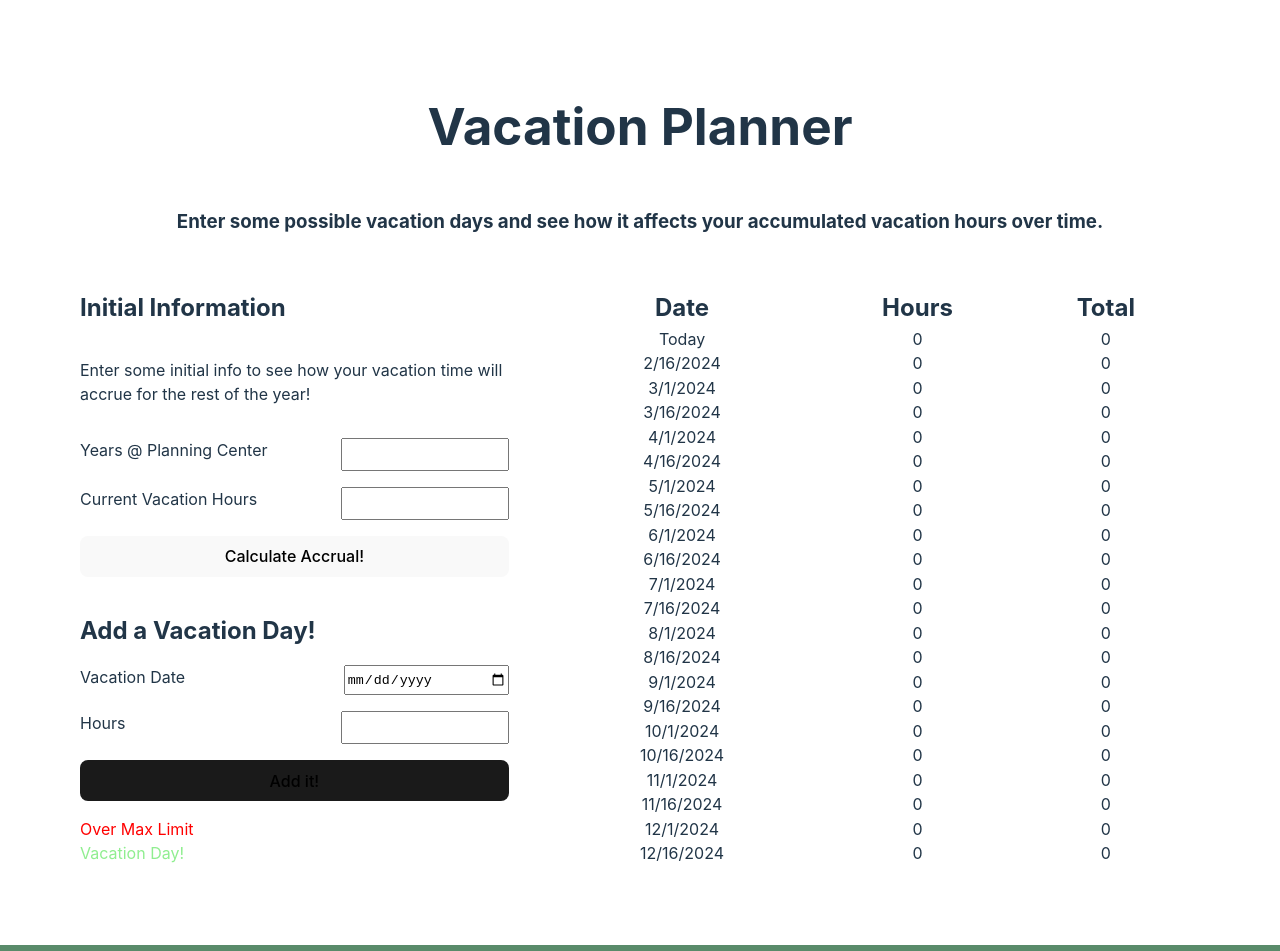
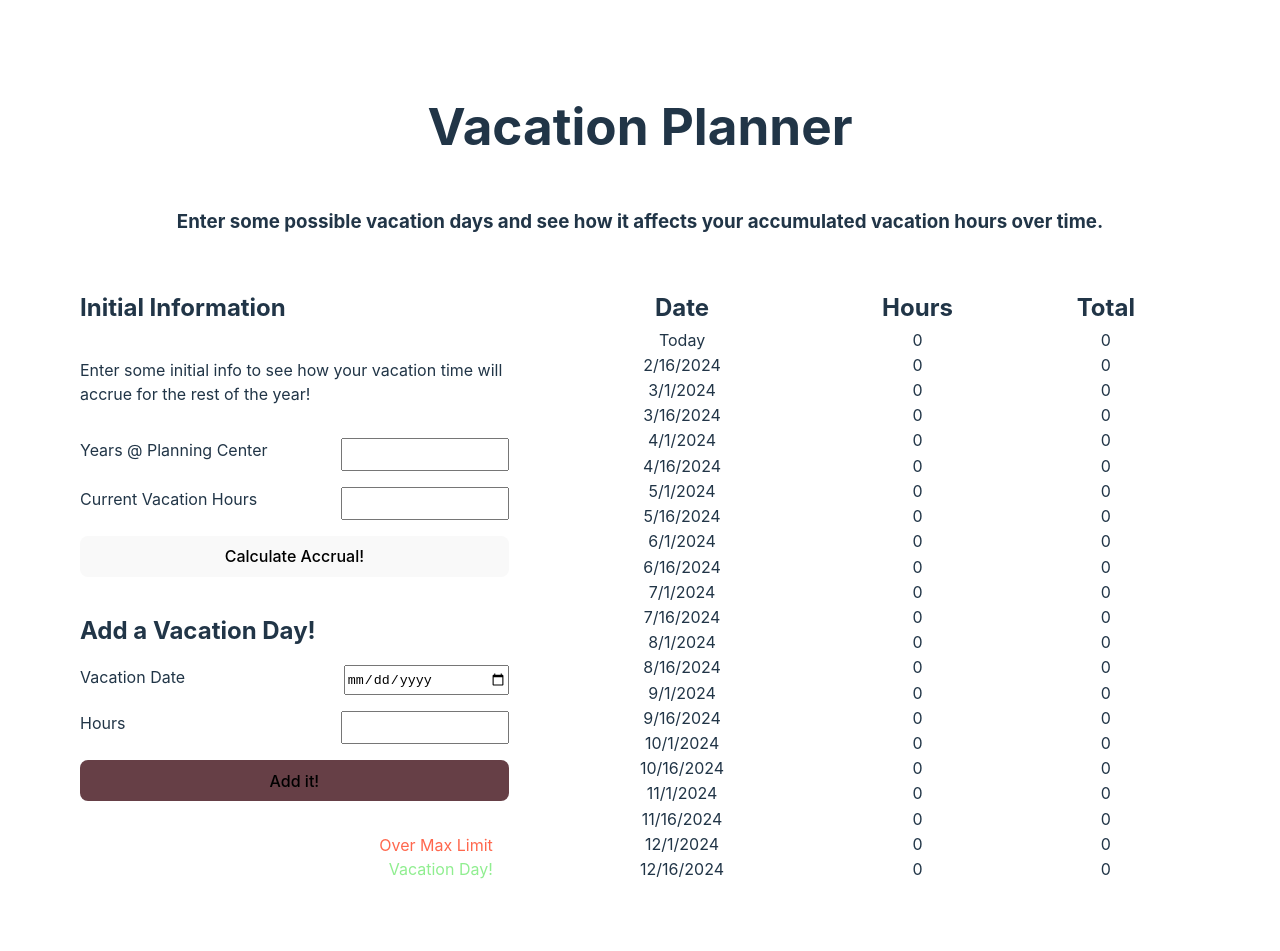
Before and after one commit to usborn116/pto-calculator, a React (Vite) app: page / in a window 1280 px wide. Shown: the top 951 px of the page. Built offline with nearby package versions, Linux system fonts and the light colour scheme.

Commit message:
improved some styling

```diff
--- a/src/App.css
+++ b/src/App.css
@@ -6,7 +6,6 @@
   text-align: center;
   display: flex;
   flex-direction: column;
-
 }
 
 h2{
@@ -41,14 +40,21 @@ h2{
 }
 
 .over{
-  color: red;
+  color: #FF674D;
 }
 
 .banner{
   padding: 1em;
-  border: 1px solid darkolivegreen;
+  border: 1px solid rgb(67, 67, 204);
   border-radius: 5px;
-  background-color: darkslategray;
+  background-color: #373F51;
+}
+
+.key{
+  text-align: right;
+  padding: 1em;
+  padding-bottom: 0;
+  margin-bottom: 0;
 }
 
 .vacay{
@@ -90,13 +96,6 @@ input[type='number'], input[type='date']{
   filter: drop-shadow(0 0 2em #646cffaa);
 }
 
-
-@media (prefers-reduced-motion: no-preference) {
-  a:nth-of-type(2) .logo {
-    animation: logo-spin infinite 20s linear;
-  }
-}
-
 @media (max-width: 750px) {
 
   .card{
--- a/src/index.css
+++ b/src/index.css
@@ -5,7 +5,7 @@
 
   color-scheme: light dark;
   color: rgba(255, 255, 255, 0.87);
-  background-color: #242424;
+  background-color: #262626;
 
   font-synthesis: none;
   text-rendering: optimizeLegibility;
@@ -42,12 +42,12 @@ button, input[type='submit'] {
   font-size: 1em;
   font-weight: 500;
   font-family: inherit;
-  background-color: #1a1a1a;
+  background-color: #663F46;
   cursor: pointer;
   transition: border-color 0.25s;
 }
 button:hover, input[type='submit']:hover {
-  border-color: #646cff;
+  border-color: rgb(89, 139, 106);
 }
 button:focus,
 button:focus-visible {
```
